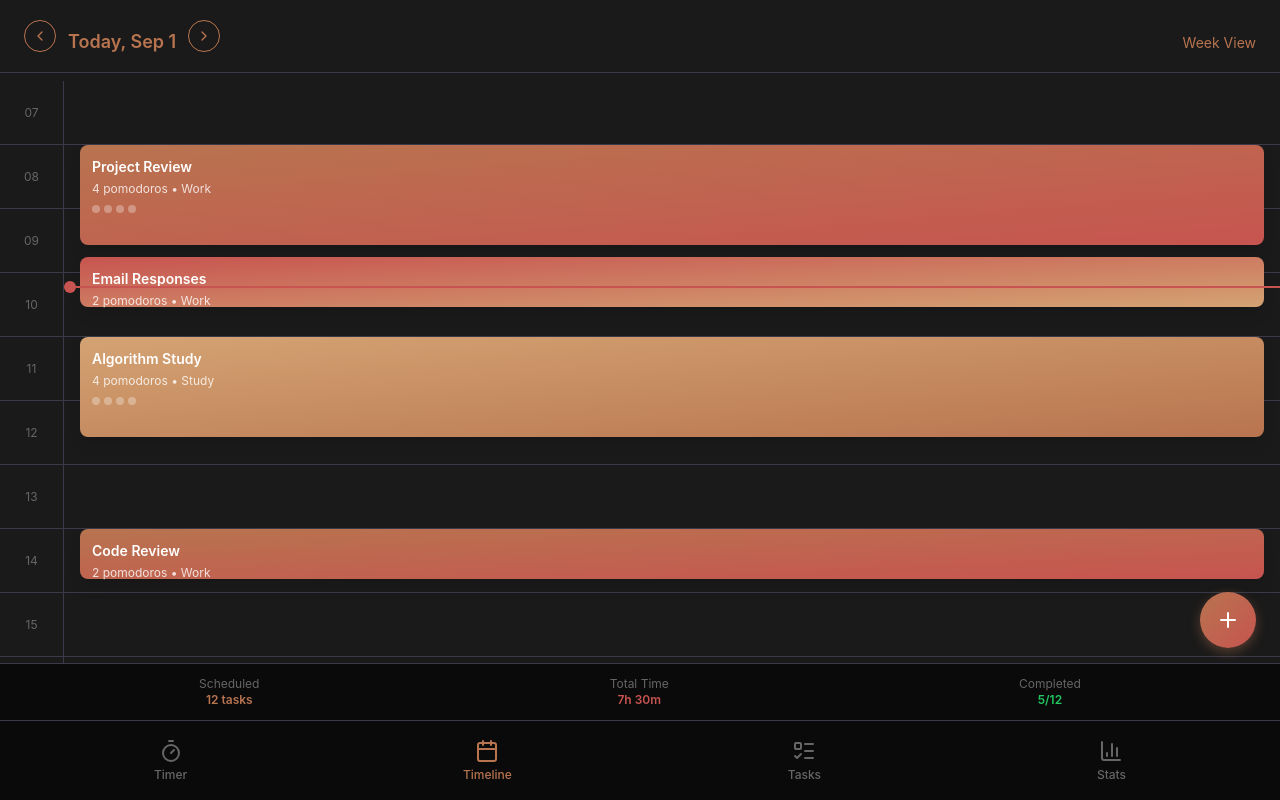
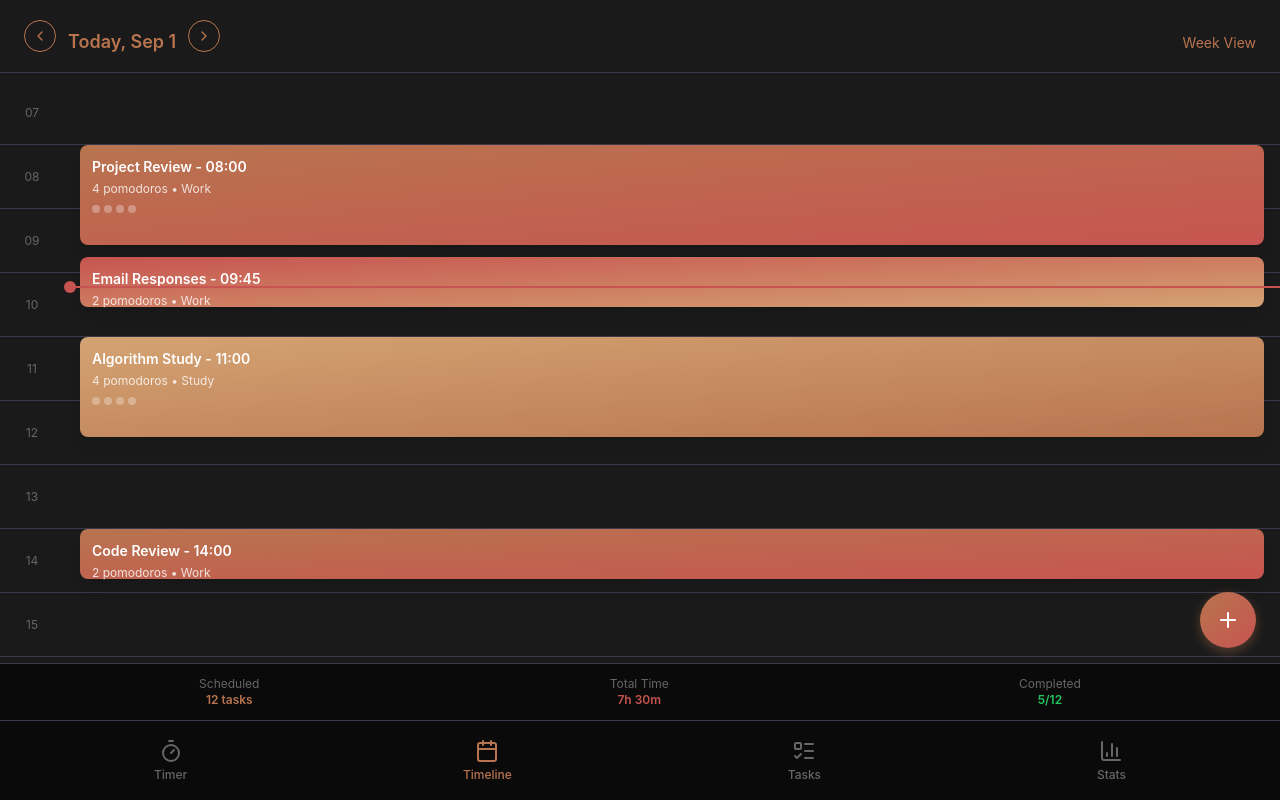
Before and after one commit to Samu-K/pomodo, a Vue app: page / in a window 1280 px wide. Both pictures are taken after a click on the button "Timeline". Built offline with nearby package versions, Linux system fonts and the light colour scheme.

Commit message:
automating timeline

```diff
--- a/src/components/TimelineScreen.vue
+++ b/src/components/TimelineScreen.vue
@@ -6,9 +6,6 @@ const emit = defineEmits<{
 }>();
 
 // Sample data
-const startTime = 8;
-const endTime = 19;
-const timeBlockAmount = endTime - startTime;
 const blockHeight = 16;
 
 interface Task {
@@ -26,7 +23,7 @@ const tasks: Array<Task> = [
 		title: "Project Review",
 		category: "Work",
 		cycles: 4,
-		startTime: "0800",
+		startTime: "08:00",
 		gradient: "from-pomodo-orange to-pomodo-red",
 	},
 	{
@@ -34,7 +31,7 @@ const tasks: Array<Task> = [
 		title: "Email Responses",
 		category: "Work",
 		cycles: 2,
-		startTime: "0945",
+		startTime: "09:45",
 		gradient: "from-pomodo-red to-pomodo-gold",
 	},
 	{
@@ -42,7 +39,7 @@ const tasks: Array<Task> = [
 		title: "Algorithm Study",
 		category: "Study",
 		cycles: 4,
-		startTime: "1100",
+		startTime: "11:00",
 		gradient: "from-pomodo-gold to-pomodo-orange",
 	},
 	{
@@ -50,15 +47,44 @@ const tasks: Array<Task> = [
 		title: "Code Review",
 		category: "Work",
 		cycles: 2,
-		startTime: "1400",
+		startTime: "14:00",
 		gradient: "from-pomodo-orange to-pomodo-red",
 	},
 ];
 
+const startTime = Math.min(
+	...tasks.map((task) => Number(task.startTime.split(":")[0])),
+);
+
+function calculateEndTime(tasks: Array<Task>): number {
+	let latest_end_time = startTime + 1;
+	let last_task: Task;
+	if (tasks.length > 1) {
+		tasks.forEach((task) => {
+			const task_start_mins =
+				Number(task.startTime.split(":")[0]) * 60 +
+				Number(task.startTime.split(":")[1]);
+			const task_end_time = task_start_mins + task.cycles * 25;
+			if (task_end_time > latest_end_time) {
+				latest_end_time = task_end_time;
+				last_task = task;
+			}
+		});
+
+		return Number(last_task.startTime.split(":")[0]);
+	} else {
+		if (tasks.length === 1) {
+		}
+	}
+}
+
+const endTime = 22;
+const timeBlockAmount = endTime - startTime;
+
 function calculateTaskPos(time: string): number {
 	const adjuster = startTime - 1;
-	const time_h = Number(time.slice(0, 2));
-	const time_m = Number(time.slice(2));
+	const time_h = Number(time.split(":")[0]);
+	const time_m = Number(time.split(":")[1]);
 
 	// percentage of hour minutes represent
 	const pos_h = (time_h - adjuster) * (blockHeight * 4);
@@ -93,7 +119,7 @@ const currentTimePosition = 200;
     <div class="flex-1 overflow-auto">
       <div class="flex h-full">
         <!-- Time Column -->
-        <div class="w-16 flex-shrink-0 border-r border-dark-border">
+        <div class="w-16 flex-col ">
           <div
             v-for="time in timeBlockAmount+3"
             :key="time"
@@ -122,7 +148,7 @@ const currentTimePosition = 200;
             :class="`bg-gradient-to-br ${task.gradient}`"
             :style="`top: ${calculateTaskPos(task.startTime)}px; height: ${task.cycles*25}px;`"
           >
-            <h3 class="text-white font-semibold text-sm">{{ task.title }}</h3>
+            <h3 class="text-white font-semibold text-sm">{{ `${task.title} - ${task.startTime}` }}</h3>
             <p class="text-white/80 text-xs mt-1">{{ task.cycles }} pomodoros • {{ task.category }}</p>
             <div v-if="task.cycles > 2" class="flex gap-1 mt-2">
               <div
```
